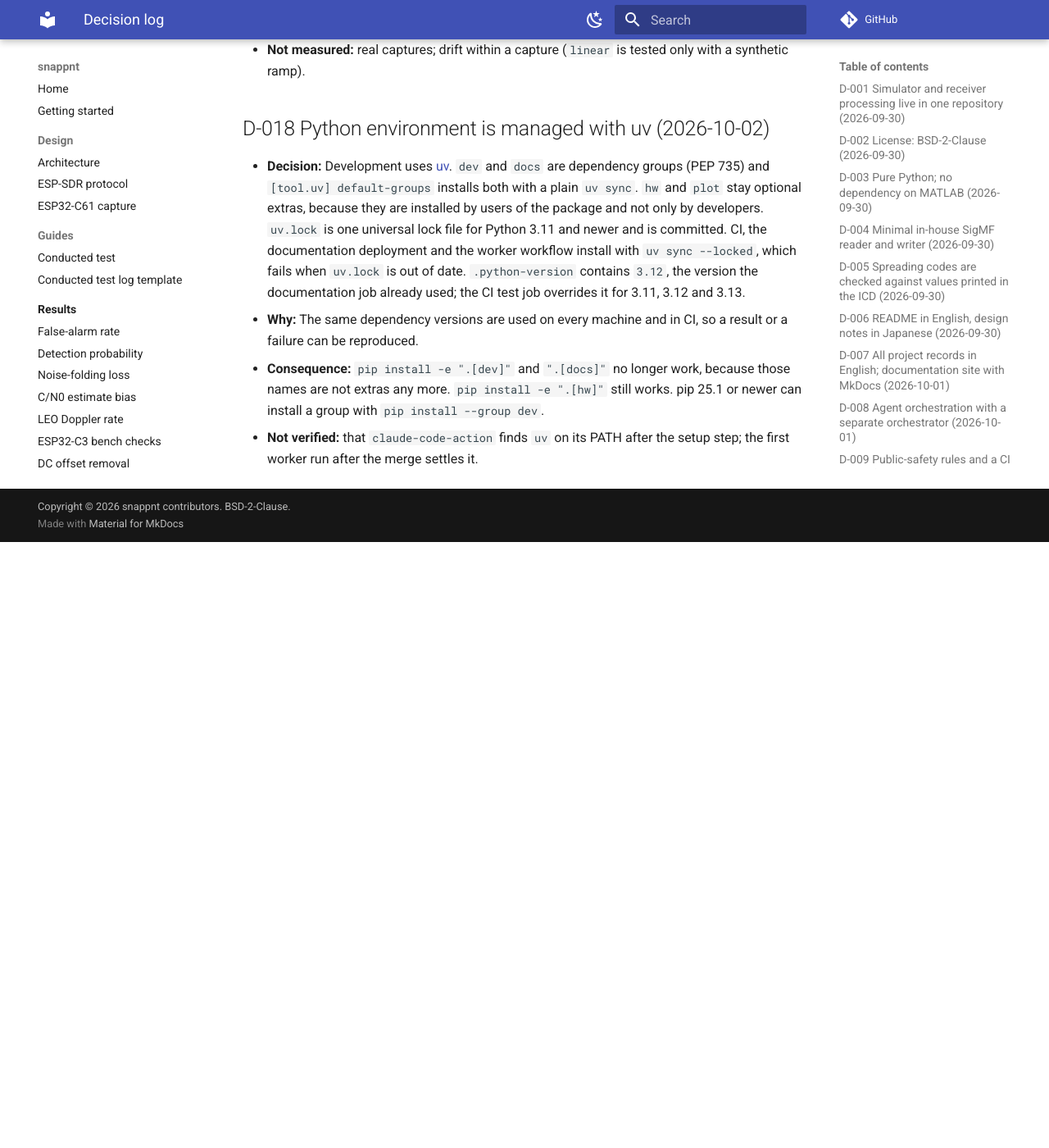
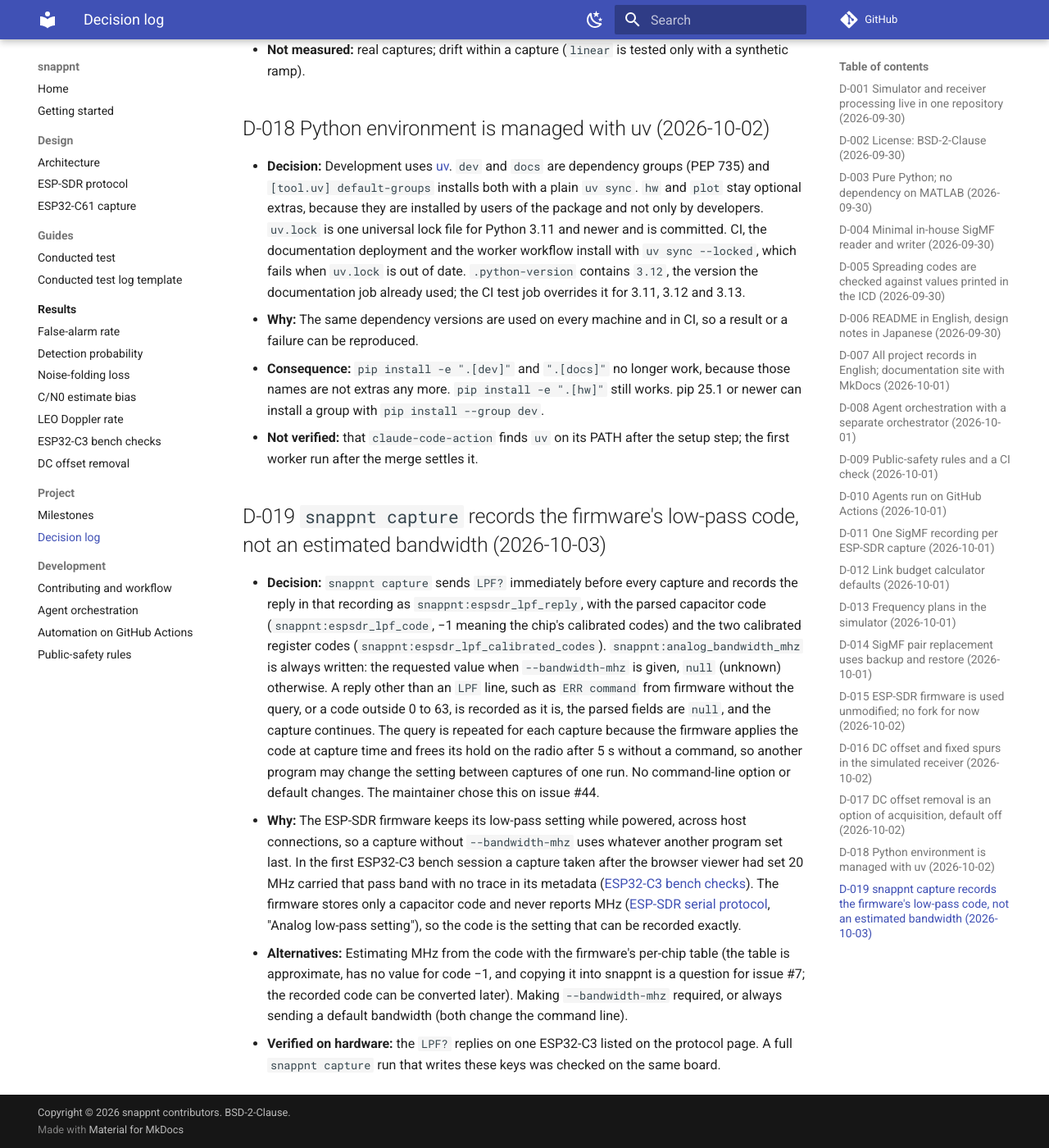
Before and after one commit to h-shiono/snappnt, an MkDocs documentation site: the page built from docs/project/decisions.md, in a window 1280 px wide and 1400 px high, scrolled down 7333 px. Shown: the whole window at 82% size. Built offline with MkDocs 1.6.1 and Material for MkDocs 9.7.7, drawn with Linux system fonts in a browser that asks for light colours; comment, search, counter and statistics services are not loaded; before the commit the page ends 7994 px from its top, so only the background shows below that.

Commit message:
Record the ESP-SDR low-pass code with every capture (LPF?) (#50)
* Record the ESP-SDR low-pass code with every capture (LPF?)

snappnt capture now sends LPF? before the first capture and writes the
reply, the parsed capacitor code and the calibrated register codes into
the SigMF metadata. snappnt:analog_bandwidth_mhz is always written and is
null (unknown) when --bandwidth-mhz is not given, because the firmware
keeps its last setting while powered and reports it only as a code.
A reply other than an LPF line is recorded as it is and the capture
continues. No command-line option or default changes (D-019).

Co-Authored-By: Claude Opus 5.5 <noreply@anthropic.com>
Signed-off-by: h-shiono <hato.gnss@gmail.com>

* Query LPF? before every capture and reject codes outside 0 to 63

The firmware applies its low-pass code at capture time and frees its
hold on the radio after 5 s without a command, so another program may
change the setting between captures of one run. Each recording now
carries the LPF? reply sent just before it. A reply whose code or
register values exceed the 6-bit range is treated as unknown.

Co-Authored-By: Claude Opus 5.5 <noreply@anthropic.com>
Signed-off-by: h-shiono <hato.gnss@gmail.com>

---------

Signed-off-by: h-shiono <hato.gnss@gmail.com>
Co-authored-by: Claude Opus 5.5 <noreply@anthropic.com>

```diff
--- a/docs/design/espsdr-protocol.md
+++ b/docs/design/espsdr-protocol.md
@@ -8,7 +8,8 @@ as read from the firmware and browser-client sources. It is the basis for
 on hardware in [ESP32-C3 bench checks without an RF source](../results/esp32c3-bench-no-rf.md)
 (issue #41): the replies to `INFO`, `CAPS`, `LIMITS?`, `RANGE?`, `TRANSPORT?`, `GAIN?` and
 `FREQ 2492`; the maximum of 16380 samples per capture (16381 is rejected); the `CAP20` header,
-payload length and CRC-32; and the sign of frequency (the spectrum is not mirrored). Everything
+payload length and CRC-32; and the sign of frequency (the spectrum is not mirrored). The
+replies to `LPF?` were checked in issue #44 (see "Analog low-pass setting"). Everything
 else on this page, and every other chip, has not been verified on hardware. Further hardware
 verification is tracked in issue #11.
 
@@ -76,7 +77,8 @@ does not parse, or whose numbers are out of range, is answered with `ERR command
 | `RANGE?` | `RANGE 100 6000 1` | Tuning range in MHz and step | `receiver.c:185-187`, `main/common/rx_tuning.h:5-7` |
 | `TRANSPORT?` | `TRANSPORT USB 0` or `TRANSPORT UART <baud>` | Active interface | `receiver.c:146-151` |
 | `FREQ <MHz>` | `OK` | Tune to a whole number of MHz | `receiver.c:189-190` |
-| `BANDWIDTH <MHz>` | `OK` | Analog bandwidth, 0 = widest | `receiver.c:175-178` |
+| `BANDWIDTH <MHz>` | `OK` | Analog bandwidth, 0 = widest; stored as a capacitor code | `receiver.c:175-178` |
+| `LPF?` | `LPF <code> <reg4> <reg5>` | Analog low-pass state; see "Analog low-pass setting" | `receiver.c:181-183` |
 | `GAIN MANUAL <index>` / `GAIN HARDWARE` / `GAIN?` | `OK` / `OK` / `GAIN <mode> <index> 0 <max> <flag>` | Gain control | `main/common/burst_gain.h:46-56` |
 | `CAP16 <n> <rate-index>` | `DATA ...` then payload | 8-bit capture | `receiver.c:156`, `:191-193` |
 | `CAP20 <n> <rate-index>` | `DATA ...` then payload | 10-bit packed capture | `receiver.c:191-193` |
@@ -86,8 +88,9 @@ does not parse, or whose numbers are out of range, is answered with `ERR command
 | `RELEASE` | `OK` | Free the radio | `receiver.c:232-234` |
 | `BAUD?` / `BAUD <1000000\|2000000>` | `BAUD <rate>` / `OK BAUD <rate>` | UART only | `main/common/burst_serial.c:39-69` |
 
-Other commands exist (`LPF`, `LPF?`, `LPF AUTO`, `receiver.c:179-184`) and are not used by
-snappnt. In the C3 receiver source and the shared files, no command transmits: the only
+`LPF?` is described under "Analog low-pass setting" below. The commands `LPF <code>` and
+`LPF AUTO` (`receiver.c:179-180`) set the same state directly and are not used by snappnt.
+In the C3 receiver source and the shared files, no command transmits: the only
 transmit-related calls turn transmission off while preparing reception
 (`receiver.c:72-74`). The firmware README says the same (`fw` `README.md:21-22`). snappnt
 therefore implements no transmit command.
@@ -119,6 +122,45 @@ checked on hardware answered `CAPS` with these words
 - The frequency is applied immediately, and the command replies `OK` after the radio has been
   prepared (`receiver.c:190`).
 - The browser client sends `FREQ` only when the frequency changed (`web` `radio.js:161`).
+
+## Analog low-pass setting
+
+The ESP32-C3 sets its analog bandwidth with a 6-bit capacitor code in two registers of the
+baseband block (BBTOP block `0x67`, I2C host 1, registers 4 and 5), one for I and one for Q
+(`receiver.c:39-49`).
+
+- The firmware keeps one value, `rx_filter`, which starts at −1 after power-up
+  (`receiver.c:37`). While it is −1 the chip's own calibrated codes are used. Otherwise, before
+  each capture the firmware saves the two registers, writes `rx_filter` into their low 6 bits,
+  and restores the saved values after the capture, also when the capture fails
+  (`receiver.c:39-49`, `:111`, `:132`).
+- `BANDWIDTH <MHz>` does not store MHz. It converts MHz into a capacitor code by linear
+  interpolation in a per-chip table and stores the code in `rx_filter` (`receiver.c:175-178`,
+  `fw` `main/common/rx_bandwidth.h:44-100`). For example, the C3 table gives code 40 for
+  20 MHz (`rx_bandwidth.h:46-49`). The firmware describes the table values as approximate
+  receive-path noise widths, not a −3 dB specification (`rx_bandwidth.h:3-4`,
+  `fw` `docs/rx-controls.md:25-29`). `BANDWIDTH 0` selects code 0, the widest setting, not a
+  filter bypass. A request at or above the widest table value (62 MHz) also gives code 0, so `BANDWIDTH 62`
+  and `BANDWIDTH 0` set the same code.
+- `LPF <code>` (0 to 63) stores a code directly; `LPF AUTO` sets −1 (`receiver.c:179-180`).
+- `LPF?` replies `LPF <rx_filter> <reg4> <reg5>` (`receiver.c:181-183`). `<reg4>` and `<reg5>`
+  are the low 6 bits of the two registers, read outside a capture, so they are the calibrated
+  codes and not the override.
+- The value survives between host connections for as long as the board is powered: nothing
+  but these three commands changes it. A capture made without `BANDWIDTH` therefore uses the
+  last setting of whichever program talked to the board before.
+
+So the firmware never reports the bandwidth in MHz. A value in MHz can only be estimated from
+the code through the table above, and not at all while the code is −1. snappnt records the
+`LPF?` reply and its parsed fields with every capture and does not estimate MHz (decision
+D-019). The same lines are at `receiver.c:39-50`, `:113`, `:134` and `:223-231` in commit
+`550fadea4d00a9e26ce921c5832167becb3dc20c`, and the C3 table is unchanged there.
+
+Checked on an ESP32-C3 running firmware that answers `CAPS` with `SPEC ...` (the `550fade`
+lineage): the replies were `LPF 0 34 34` at the start (a setting left from an earlier session), `LPF 40 34 34`
+after `BANDWIDTH 20`, `LPF 0 34 34` after `BANDWIDTH 0` and after `BANDWIDTH 62`,
+`LPF 63 34 34` after `BANDWIDTH 14`, and `LPF -1 34 34` after `LPF AUTO`. The calibrated codes
+of other boards may differ.
 
 ## Setting the sample rate
 
--- a/docs/guides/conducted-test.md
+++ b/docs/guides/conducted-test.md
@@ -113,6 +113,13 @@ snappnt capture --dry-run --freq-hz 2492e6        # print the commands, send not
   `GAIN MANUAL <index>`. The firmware does not report the AGC gain it chose, so `snappnt:gain_index`
   is `null` in AGC mode.
 - `--bandwidth-mhz` sets the analog bandwidth; without it the board's setting is unchanged.
+  The firmware keeps the last setting while it is powered, including one made by another
+  program such as the browser viewer. `snappnt capture` therefore sends `LPF?` immediately
+  before every capture and records the reply in that recording. `snappnt:analog_bandwidth_mhz` holds a value only when `--bandwidth-mhz`
+  was given; otherwise it is `null`, meaning the bandwidth in MHz is unknown, and the
+  low-pass capacitor code in effect is in `snappnt:espsdr_lpf_code` (see
+  `docs/design/espsdr-protocol.md`, "Analog low-pass setting"). Pass `--bandwidth-mhz` when
+  the bandwidth matters for the recording.
   `--bits 8` uses the 8-bit transfer, `--bits 10` (default) the packed 10-bit transfer.
 - The command refuses to start if any output file already exists; `--overwrite` replaces them.
   `--dry-run` prints the full sequence including the final `RELEASE`. It checks the frequency,
@@ -129,6 +136,7 @@ snappnt capture --dry-run --freq-hz 2492e6        # print the commands, send not
 - Metadata in each `.sigmf-meta`: `core:hw` (`ESP-SDR` and the chip family), `snappnt:espsdr_info`
   (the firmware's `INFO` reply), `snappnt:host_time_utc` and `core:datetime`,
   `snappnt:gain_mode`, `snappnt:gain_index`, `snappnt:analog_bandwidth_mhz`,
+  `snappnt:espsdr_lpf_reply`, `snappnt:espsdr_lpf_code`, `snappnt:espsdr_lpf_calibrated_codes`,
   `snappnt:espsdr_transfer_bits`, `snappnt:espsdr_capture_us`. The serial port name, host name,
   user name and output path are not recorded.
 - **Not verified on hardware.** The command sequence follows the protocol page
--- a/docs/project/decisions.md
+++ b/docs/project/decisions.md
@@ -269,3 +269,30 @@ an earlier one and says so.
   group with `pip install --group dev`.
 - **Not verified:** that `claude-code-action` finds `uv` on its PATH after the setup step; the
   first worker run after the merge settles it.
+
+## D-019 `snappnt capture` records the firmware's low-pass code, not an estimated bandwidth (2026-10-03)
+
+- **Decision:** `snappnt capture` sends `LPF?` immediately before every capture and records
+  the reply in that recording as `snappnt:espsdr_lpf_reply`, with the parsed capacitor code
+  (`snappnt:espsdr_lpf_code`, −1 meaning the chip's calibrated codes) and the two calibrated
+  register codes (`snappnt:espsdr_lpf_calibrated_codes`). `snappnt:analog_bandwidth_mhz` is
+  always written: the requested value when `--bandwidth-mhz` is given, `null` (unknown)
+  otherwise. A reply other than an `LPF` line, such as `ERR command` from firmware without the
+  query, or a code outside 0 to 63, is recorded as it is, the parsed fields are `null`, and
+  the capture continues. The query is repeated for each capture because the firmware applies
+  the code at capture time and frees its hold on the radio after 5 s without a command, so
+  another program may change the setting between captures of one run. No
+  command-line option or default changes. The maintainer chose this on issue #44.
+- **Why:** The ESP-SDR firmware keeps its low-pass setting while powered, across host
+  connections, so a capture without `--bandwidth-mhz` uses whatever another program set last.
+  In the first ESP32-C3 bench session a capture taken after the browser viewer had set 20 MHz
+  carried that pass band with no trace in its metadata
+  ([ESP32-C3 bench checks](../results/esp32c3-bench-no-rf.md)). The firmware stores only a
+  capacitor code and never reports MHz ([ESP-SDR serial protocol](../design/espsdr-protocol.md),
+  "Analog low-pass setting"), so the code is the setting that can be recorded exactly.
+- **Alternatives:** Estimating MHz from the code with the firmware's per-chip table (the table
+  is approximate, has no value for code −1, and copying it into snappnt is a question for
+  issue #7; the recorded code can be converted later). Making `--bandwidth-mhz` required, or
+  always sending a default bandwidth (both change the command line).
+- **Verified on hardware:** the `LPF?` replies on one ESP32-C3 listed on the protocol page.
+  A full `snappnt capture` run that writes these keys was checked on the same board.
```
Also changed, not shown: 4 other files.
